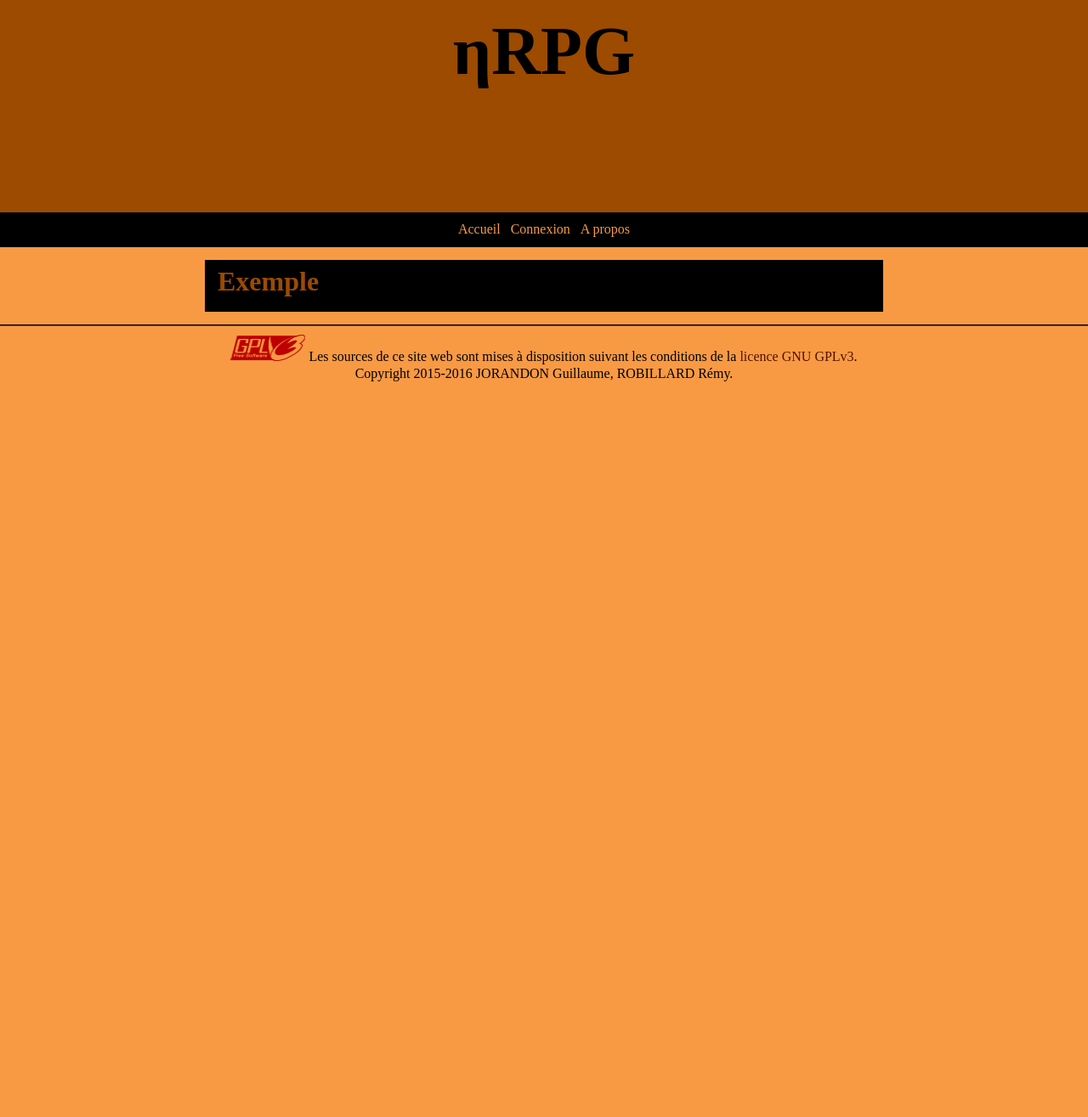
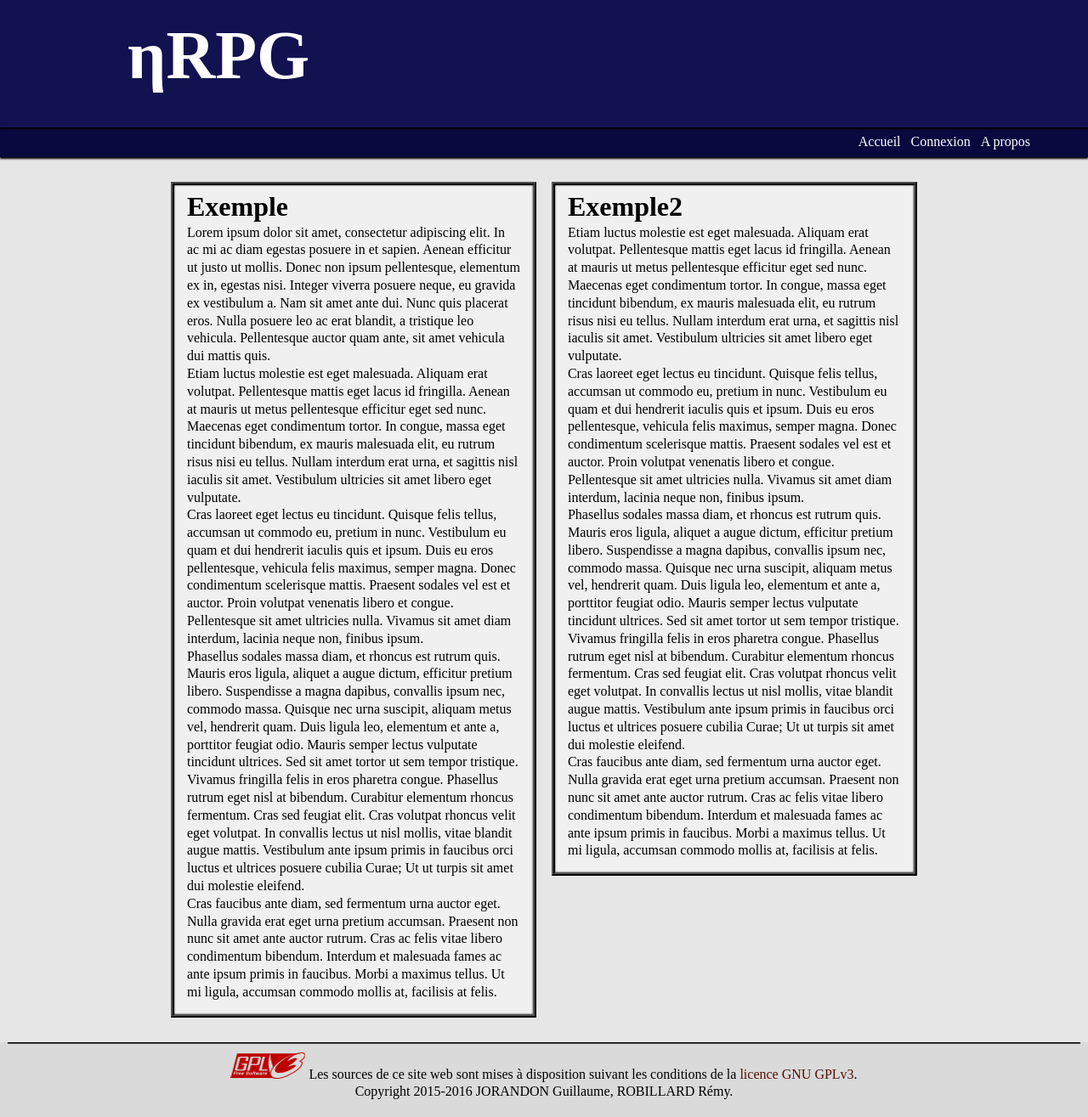
Before and after one commit to gjorando/nanoRPG, a PHP site: page /index.php in a window 1280 px wide. Shown: the whole page at 85% size. Before the commit the page ends 449 px from the top, so only its background shows below. Run offline with PHP 8.4, Linux system fonts and the light colour scheme.

Commit message:
Mise à jour design

```diff
--- a/css/style.css
+++ b/css/style.css
@@ -1,61 +1,104 @@
 body
 {
-	background:  #F89A44;
+	background:  #E6E6E6;
 	line-height: 1.3em;
 }
 
 /* En-têtes */
 
+#header-wrapper
+{
+	color: white;
+	box-shadow: 0px 2px 2px black;
+	margin-bottom: 20px;
+}
+
+nav
+{
+	text-align: right;
+	background: #090940;
+}
+
+nav ul
+{
+	padding-top: 7px;
+	padding-bottom: 7px;
+	padding-right: 5%;
+}
+
+nav li
+{
+	display: inline;
+	padding-right: 4px;
+	padding-left: 4px;
+}
+
+nav a
+{
+	text-decoration: none;
+	color: white;
+}
+
 header
 {
-	text-align: center;
-	background: #9C4B00;
 	height: 150px;
-	padding: 50px;
+	width: 100%;
+	box-shadow: 0px 2px 2px black;
+	text-align: left;
+	background: #121250;
+
 }
 
 header h1
 {
+	padding-top: 55px;
+	padding-left: 150px;
 	font-size: 5em;
-}
-
-nav
-{
-	text-align: center;
-	background: black;
-	padding: 10px;
-	margin-bottom: 15px;
-}
-
-nav a
-{
-	padding-right: 4px;
-	padding-left: 4px;
-	text-decoration: none;
-	color: #F89A44;
 }
 
 /* Contenus */
 
-#body
+#content_wrapper
 {
 	margin: auto;
-	width: 60%;
-	background: black;
-	color: white;
-	padding: 15px;
+	width: 70%;
 }
 
-#body h2
+#content_left, #content_right
+{
+	float: left;
+	width: 48%;
+	padding: 1%;
+	margin-bottom: 20px;
+}
+
+#content_center
+{
+	width: 60%;
+	padding: 1%;
+	margin: auto;
+	margin-bottom: 20px;
+}
+
+.content
+{
+	background: #F0F0F0;
+	color: 525252;
+	padding: 15px;
+	border: 4px ridge black;
+	box-shadow: 0px 0px 2px black inset;
+}
+
+.content h2
 {
 	font-size: 2em;
-	color: #9C4B00;
+	color: black;
 	margin-bottom: 10px;
 }
 
 a
 {
-	color: #DDDDDD;
+	color: #080830;
 	text-decoration: none;
 }
 
@@ -71,12 +114,21 @@ footer a
 	color: #511100;
 }
 
+#footer_wrapper
+{
+	width: 100%;
+	background: ;
+	text-align: center;
+	clear: both;
+	background: #DADADA;
+	box-shadow: 0px 0px 2px #DADADA;
+	padding-bottom: 9px;
+}
+
 footer
 {
-	margin-top: 15px;
 	border-top: 2px groove black;
 	padding: 10px;
-	text-align: center;
+	width: 97%;
+	margin: auto;
 }
-
-/* http://paletton.com/#uid=50x050kwinZncv4uAu5COjyLGeb */
--- a/view/include/footer.php
+++ b/view/include/footer.php
@@ -1,4 +1,6 @@
-<footer>
-	<img src="img/gpl.png" alt="GNU GPLv3" /> Les sources de ce site web sont mises à disposition suivant les conditions de la <a href="https://www.gnu.org/licenses/gpl-3.0.en.html" title="GNU General Public License v3">licence GNU GPLv3</a>.<br />
-	Copyright 2015-2016 JORANDON Guillaume, ROBILLARD Rémy.
-</footer>
+<div id="footer_wrapper">
+	<footer>
+		<img src="img/gpl.png" alt="GNU GPLv3" /> Les sources de ce site web sont mises à disposition suivant les conditions de la <a href="https://www.gnu.org/licenses/gpl-3.0.en.html" title="GNU General Public License v3">licence GNU GPLv3</a>.<br />
+		Copyright 2015-2016 JORANDON Guillaume, ROBILLARD Rémy.
+	</footer>
+</div>
--- a/view/include/header.php
+++ b/view/include/header.php
@@ -1,14 +1,16 @@
+<div id="header-wrapper">
+	<nav>
 	<header>
 		<h1>ηRPG</h1>
 	</header>
-<nav>
-	<a href="/">Accueil</a>
-	<?php
+		<ul>
+		<li><a href="/">Accueil</a></li>
+		<li><?php
 		if(isLogged())
 		{
 		?>
-		<a href="#">Profil</a>
-		<a href="/disconnect.php">Déconnexion</a>
+			<a href="#">Profil</a></li>
+			<li><a href="/disconnect.php">Déconnexion</a>
 		<?php
 		}
 		else
@@ -17,6 +19,8 @@
 			<a href="/connexion.php">Connexion</a>
 		<?php
 		}
-	?>
-	<a href="#">A propos</a>
+		?></li>
+		<li><a href="#">A propos</a></li>
+		</ul>
 	</nav>
+</div>
--- a/view/index.php
+++ b/view/index.php
@@ -3,10 +3,27 @@
 	<?php include_once("include/head.php"); ?>
 	<body>
 		<?php include_once("include/header.php"); ?>
-		<section id="body">
-			<h2>Exemple</h2>
-			<p></p>
-		</section>
+		<div id="content_wrapper">
+			<div id="content_left">
+				<section class="content">
+					<h2>Exemple</h2>
+					<p>Lorem ipsum dolor sit amet, consectetur adipiscing elit. In ac mi ac diam egestas posuere in et sapien. Aenean efficitur ut justo ut mollis. Donec non ipsum pellentesque, elementum ex in, egestas nisi. Integer viverra posuere neque, eu gravida ex vestibulum a. Nam sit amet ante dui. Nunc quis placerat eros. Nulla posuere leo ac erat blandit, a tristique leo vehicula. Pellentesque auctor quam ante, sit amet vehicula dui mattis quis.</p>
+					<p>Etiam luctus molestie est eget malesuada. Aliquam erat volutpat. Pellentesque mattis eget lacus id fringilla. Aenean at mauris ut metus pellentesque efficitur eget sed nunc. Maecenas eget condimentum tortor. In congue, massa eget tincidunt bibendum, ex mauris malesuada elit, eu rutrum risus nisi eu tellus. Nullam interdum erat urna, et sagittis nisl iaculis sit amet. Vestibulum ultricies sit amet libero eget vulputate.</p>
+					<p>Cras laoreet eget lectus eu tincidunt. Quisque felis tellus, accumsan ut commodo eu, pretium in nunc. Vestibulum eu quam et dui hendrerit iaculis quis et ipsum. Duis eu eros pellentesque, vehicula felis maximus, semper magna. Donec condimentum scelerisque mattis. Praesent sodales vel est et auctor. Proin volutpat venenatis libero et congue. Pellentesque sit amet ultricies nulla. Vivamus sit amet diam interdum, lacinia neque non, finibus ipsum.</p>
+					<p>Phasellus sodales massa diam, et rhoncus est rutrum quis. Mauris eros ligula, aliquet a augue dictum, efficitur pretium libero. Suspendisse a magna dapibus, convallis ipsum nec, commodo massa. Quisque nec urna suscipit, aliquam metus vel, hendrerit quam. Duis ligula leo, elementum et ante a, porttitor feugiat odio. Mauris semper lectus vulputate tincidunt ultrices. Sed sit amet tortor ut sem tempor tristique. Vivamus fringilla felis in eros pharetra congue. Phasellus rutrum eget nisl at bibendum. Curabitur elementum rhoncus fermentum. Cras sed feugiat elit. Cras volutpat rhoncus velit eget volutpat. In convallis lectus ut nisl mollis, vitae blandit augue mattis. Vestibulum ante ipsum primis in faucibus orci luctus et ultrices posuere cubilia Curae; Ut ut turpis sit amet dui molestie eleifend.</p>
+					<p>Cras faucibus ante diam, sed fermentum urna auctor eget. Nulla gravida erat eget urna pretium accumsan. Praesent non nunc sit amet ante auctor rutrum. Cras ac felis vitae libero condimentum bibendum. Interdum et malesuada fames ac ante ipsum primis in faucibus. Morbi a maximus tellus. Ut mi ligula, accumsan commodo mollis at, facilisis at felis.</p>
+				</section>
+			</div>
+			<div id="content_right">
+				<section class="content">
+					<h2>Exemple2</h2>
+					<p>Etiam luctus molestie est eget malesuada. Aliquam erat volutpat. Pellentesque mattis eget lacus id fringilla. Aenean at mauris ut metus pellentesque efficitur eget sed nunc. Maecenas eget condimentum tortor. In congue, massa eget tincidunt bibendum, ex mauris malesuada elit, eu rutrum risus nisi eu tellus. Nullam interdum erat urna, et sagittis nisl iaculis sit amet. Vestibulum ultricies sit amet libero eget vulputate.</p>
+					<p>Cras laoreet eget lectus eu tincidunt. Quisque felis tellus, accumsan ut commodo eu, pretium in nunc. Vestibulum eu quam et dui hendrerit iaculis quis et ipsum. Duis eu eros pellentesque, vehicula felis maximus, semper magna. Donec condimentum scelerisque mattis. Praesent sodales vel est et auctor. Proin volutpat venenatis libero et congue. Pellentesque sit amet ultricies nulla. Vivamus sit amet diam interdum, lacinia neque non, finibus ipsum.</p>
+					<p>Phasellus sodales massa diam, et rhoncus est rutrum quis. Mauris eros ligula, aliquet a augue dictum, efficitur pretium libero. Suspendisse a magna dapibus, convallis ipsum nec, commodo massa. Quisque nec urna suscipit, aliquam metus vel, hendrerit quam. Duis ligula leo, elementum et ante a, porttitor feugiat odio. Mauris semper lectus vulputate tincidunt ultrices. Sed sit amet tortor ut sem tempor tristique. Vivamus fringilla felis in eros pharetra congue. Phasellus rutrum eget nisl at bibendum. Curabitur elementum rhoncus fermentum. Cras sed feugiat elit. Cras volutpat rhoncus velit eget volutpat. In convallis lectus ut nisl mollis, vitae blandit augue mattis. Vestibulum ante ipsum primis in faucibus orci luctus et ultrices posuere cubilia Curae; Ut ut turpis sit amet dui molestie eleifend.</p>
+					<p>Cras faucibus ante diam, sed fermentum urna auctor eget. Nulla gravida erat eget urna pretium accumsan. Praesent non nunc sit amet ante auctor rutrum. Cras ac felis vitae libero condimentum bibendum. Interdum et malesuada fames ac ante ipsum primis in faucibus. Morbi a maximus tellus. Ut mi ligula, accumsan commodo mollis at, facilisis at felis.</p>
+				</section>
+			</div>
+		</div>
 		<?php include_once("include/footer.php"); ?>
 	</body>
 </html>
--- a/view/inscription.php
+++ b/view/inscription.php
@@ -3,7 +3,9 @@
 	<?php include_once("include/head.php"); ?>
 	<body>
 		<?php include_once("include/header.php"); ?>
-		<section id="body">
+		<div id="content_wrapper">
+			<div id="content_center">
+				<section class="content">
 					<h2>Inscription</h2>
 					<form action="validerInscription.php" method="post">
 						<fieldset>
@@ -26,6 +28,8 @@
 						<input type="submit" value="Valider" />
 					</form>
 				</section>
+			</div>
+		</div>
 		<?php include_once("include/footer.php"); ?>
 	</body>
 </html>
```
Also changed, not shown: view/Forbidden.php (+9 -5 lines), view/NotFound.php (+9 -5 lines), view/connexion.php (+9 -5 lines). Lines whose indentation alone changed are shown as unchanged.
